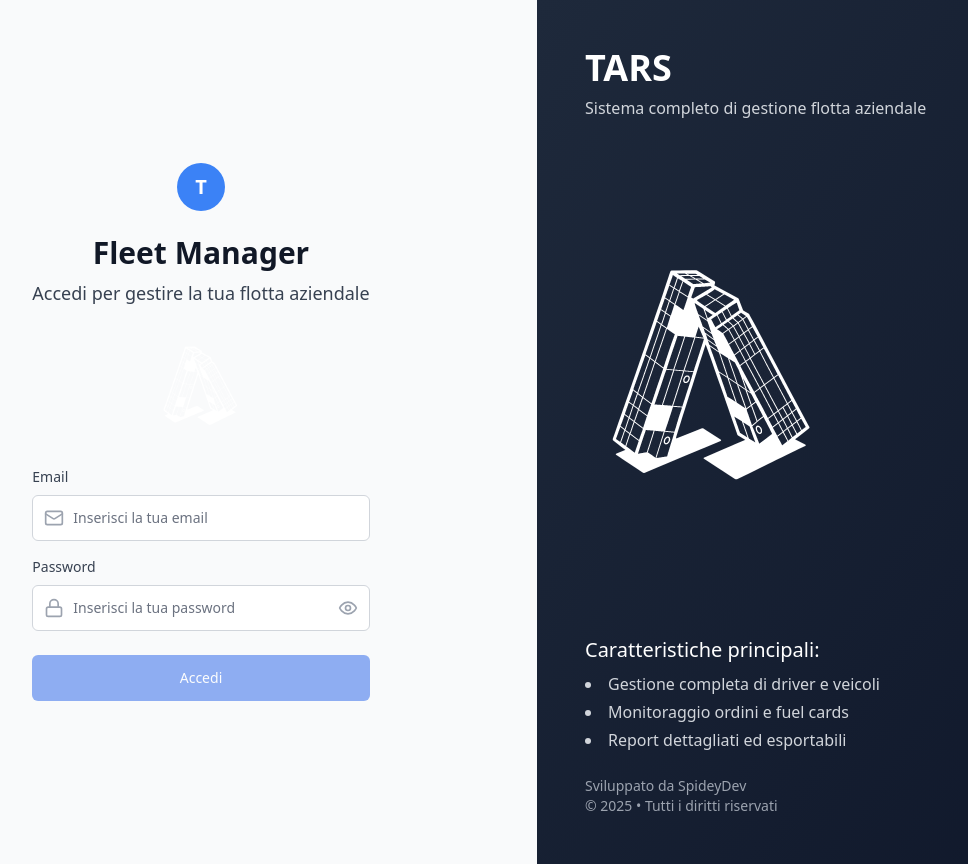
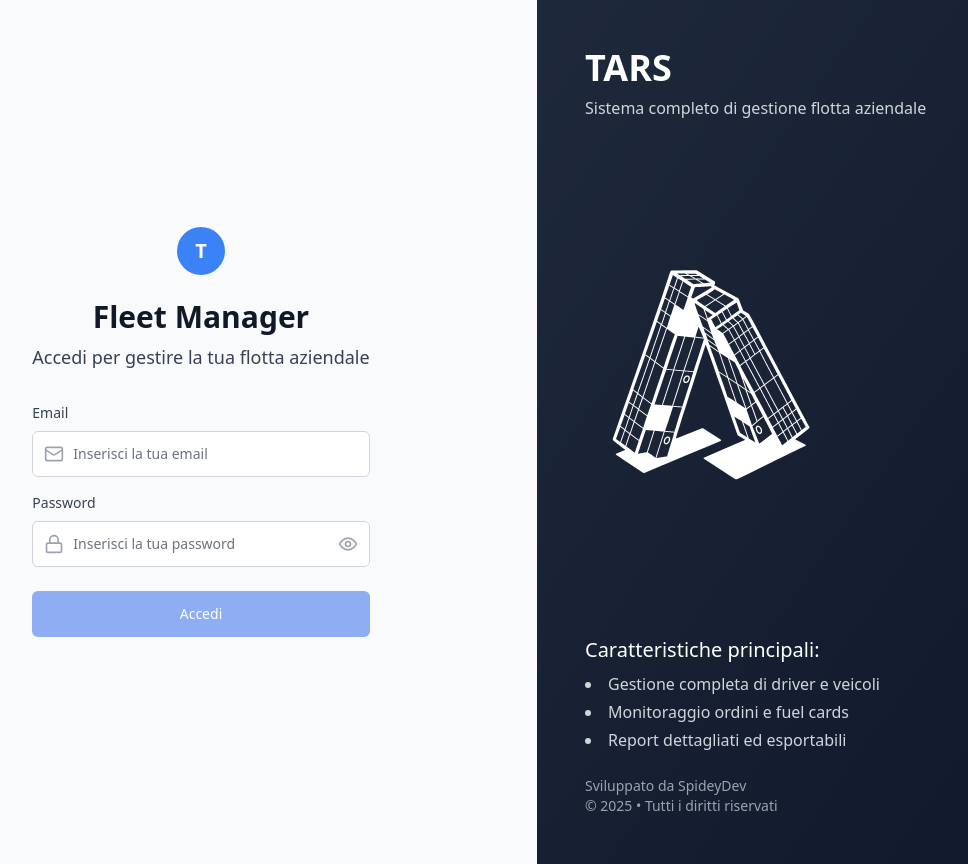
Before and after one commit to spideydev00/FleetManager, a React (Vite) app: page / in a window 1280 px wide. Shown: the whole page, without its empty margins (135-1103 px from the left). Built offline with nearby package versions, Linux system fonts and the light colour scheme; no server answers; the HTML template or start-up script is replaced by a standard one.

Commit message:
:sparkles: logo rimosso da schermata di login

```diff
--- a/src/components/Auth/LoginForm.tsx
+++ b/src/components/Auth/LoginForm.tsx
@@ -44,7 +44,7 @@
         </div>
 
         {/* Logo */}
-        <div className="flex justify-center mb-8">
+        {/* <div className="flex justify-center mb-8">
           <img
             src="/tars-logo.png"
             alt="TARS Logo"
@@ -54,7 +54,7 @@
               e.currentTarget.style.display = 'none';
             }}
           />
-        </div>
+        </div> */}
 
         {/* Error Message */}
         {loginError && (
```
